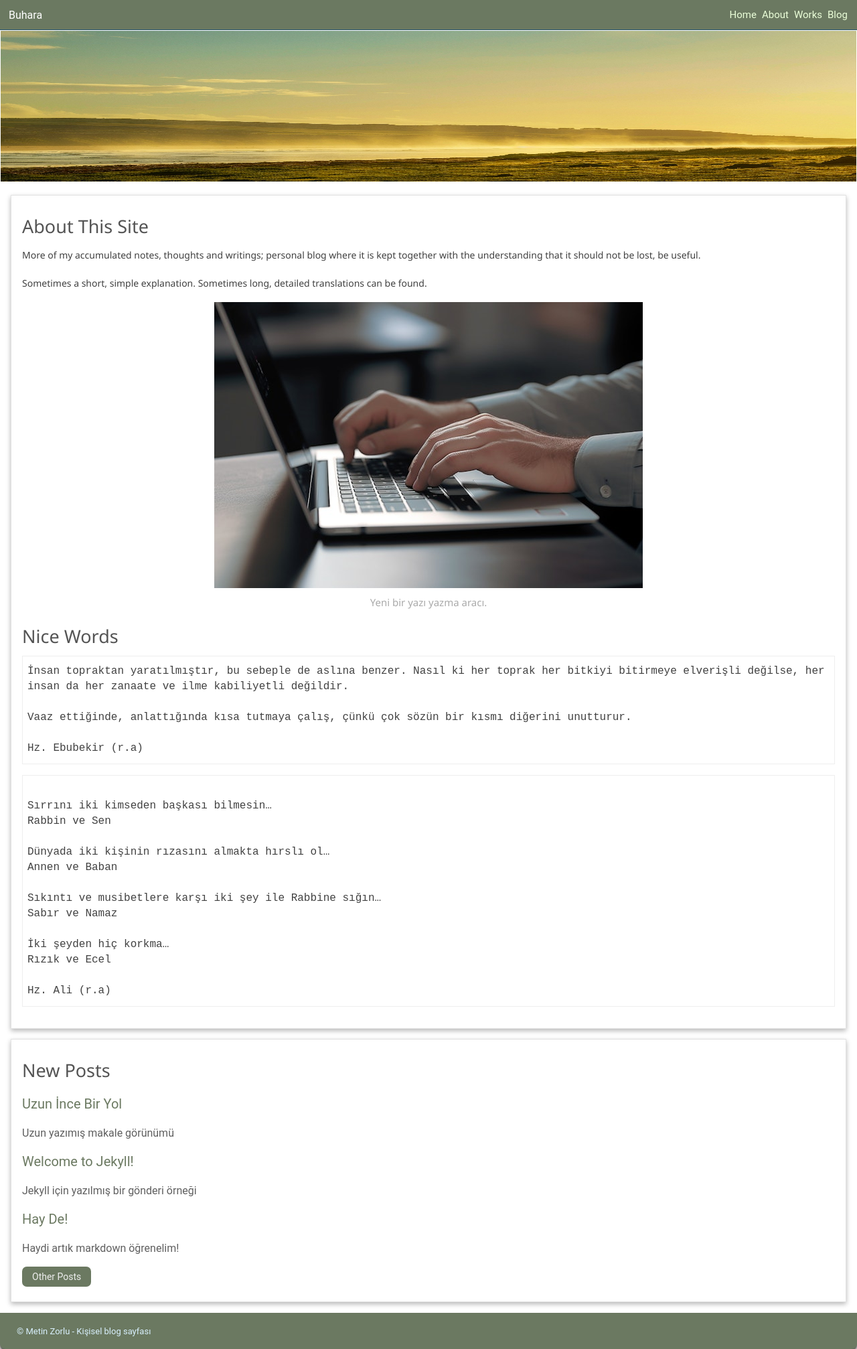
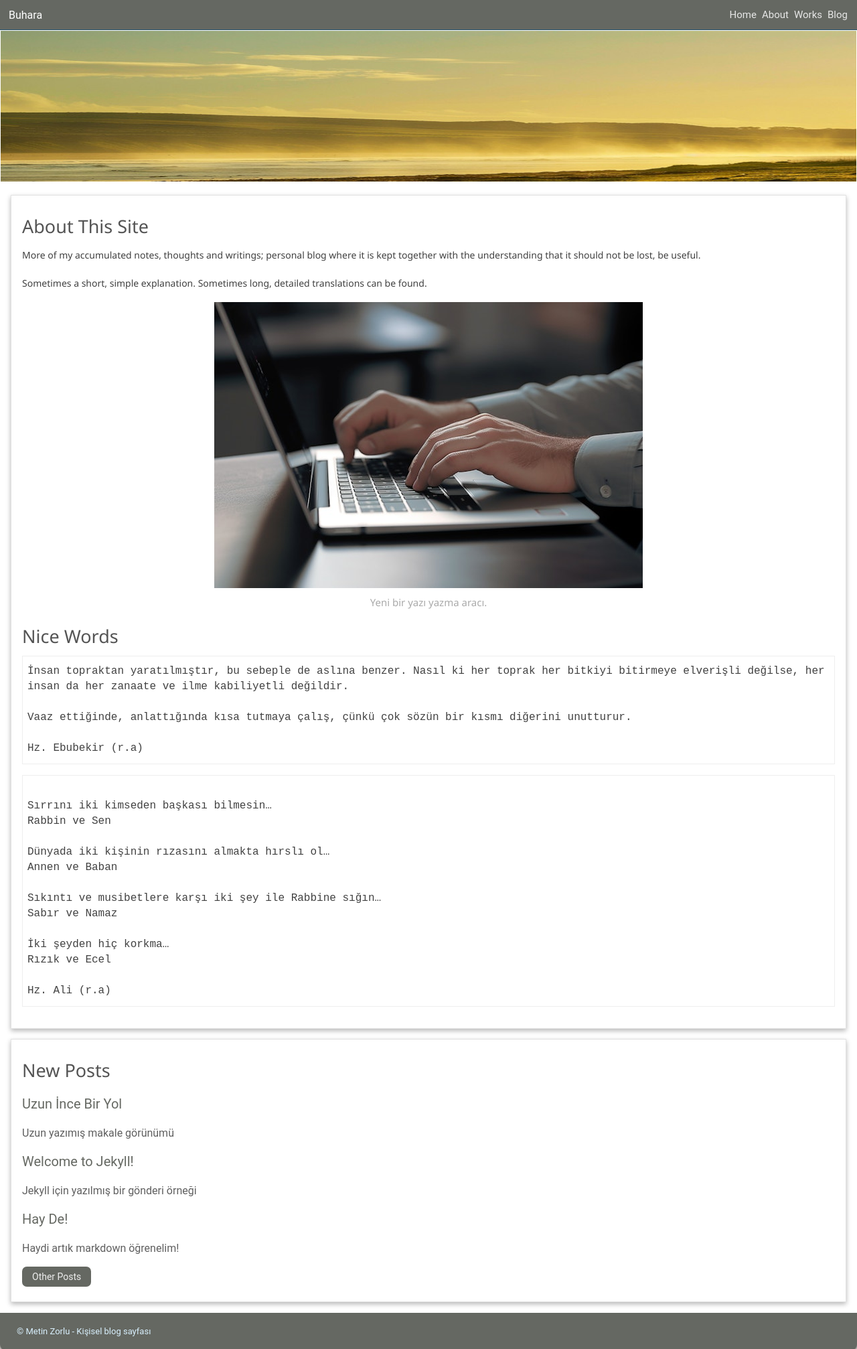
Before and after one commit to mtnzorlu/buhara, a Jekyll site: the page built from index.html, in a window 1280 px wide. Shown: the whole page at 67% size. Built offline with Jekyll 4.4.1, drawn with Linux system fonts in a browser that asks for light colours.

Commit message:
green v re

```diff
--- a/assets/css/main.css
+++ b/assets/css/main.css
@@ -7,9 +7,9 @@ code{font-size: 13px; padding: 3px; letter-spacing: 0.1rem; white-space: pre-wra
 .ctg{padding: 0;} .ctg li{list-style: none;} .ctg a{color: #444444; font-size: 14px; text-transform: capitalize;} .ctg a:hover{color: #000;} hr{border: 1px solid #bbb;}
 .category{margin: 0 3px; color: #72768f; text-transform: capitalize;} .category a{color: #6b98ca; font-size: 12px;} .category a:hover{color: #3282ff;}
 .post-title{color: #46535f; font-size: 22px; border-bottom: 1px solid #b7beb2; padding: 5px 0; margin: 0; display: inline-block;}
-header{background-color: #6b7961; color: #ffffff; border-bottom: 1px solid #25536d;
+header{background-color: #656862; color: #ffffff; border-bottom: 1px solid #25536d;
     display: flex; justify-content: space-between; align-items: center; height: 44px;}
-footer{background-color: #6b7961; color: #ffffff; height: 24px; font-size: 15px;
+footer{background-color: #656862; color: #ffffff; height: 24px; font-size: 15px;
     padding: 15px 25px; border-radius: 0 0 8px 8px; line-height: 20px; box-shadow: #585858 0 2px 2px;}
 footer li{color: #d9f1ff; font-size: 13px; padding: 0;}
 .title{color: #ffffff; padding: 0 13px;}
@@ -17,13 +17,13 @@ footer li{color: #d9f1ff; font-size: 13px; padding: 0;}
 .menu{padding: 0 10px;}
 .menu ul{display: flex; align-items: center;}
 .menu li{text-decoration: none; list-style-type: none; padding: 0 4px;}
-.menu a{color: #ebffd9; font-size: 15px;}
+.menu a{color: #e7e7e7; font-size: 15px;}
 .menu a:hover{color: #e7ffb0; border-bottom: 2px solid #f9ffd9;}
 .container{background-color: white; padding: 1px;}
 .box{background-color: white; padding: 25px 40px; margin: 15px; overflow-y: auto; line-height: 42px;
     box-shadow: #b8b8b8 0 3px 7px; border: 1px solid #e2e2e2; color: #444; font-size: 16px;}
 .baslik{padding: 0; color: #444;}
-.box .baslik a{color: #6b7961; padding: 3px 0; font-size: 20px; word-break: break-word;}
+.box .baslik a{color: #656862; padding: 3px 0; font-size: 20px; word-break: break-word;}
 .box .baslik a:hover{color: #37492a;}
 .giris{color: #5f5f5f;}
 .pagination{margin: 20px 14px; padding: 5px; color: #555; font-size: 14px;}
@@ -32,7 +32,7 @@ footer li{color: #d9f1ff; font-size: 13px; padding: 0;}
 .previous, .next{border: 1px solid #ddd; padding: 5px 7px; border-radius: 7px;}
 .page_number{color: #bbb;}
 .other{color: #eee; padding: 7px 15px; margin-top: 5px; font-size: 14px;
-    font-family: 'Roboto', 'Segoe UI', 'Oxygen-Sans', sans-serif; background-color: #6b7961; cursor: pointer; border-radius: 7px; border: none;}
+    font-family: 'Roboto', 'Segoe UI', 'Oxygen-Sans', sans-serif; background-color: #656862; cursor: pointer; border-radius: 7px; border: none;}
 .other:hover{background-color: #4a4ab0;}
 .prc{font-family: 'Quicksand', Segoe, 'Segoe UI', 'Roboto', 'Helvetica Neue', sans-serif; color: #444;}
 .info{font-family: 'Quicksand', Segoe, 'Segoe UI', 'Roboto', 'Helvetica Neue', sans-serif;
```
Also changed, not shown: assets/img/i-0.jpeg, assets/img/i-1.jpeg (added), assets/img/i-2.jpeg (added).
